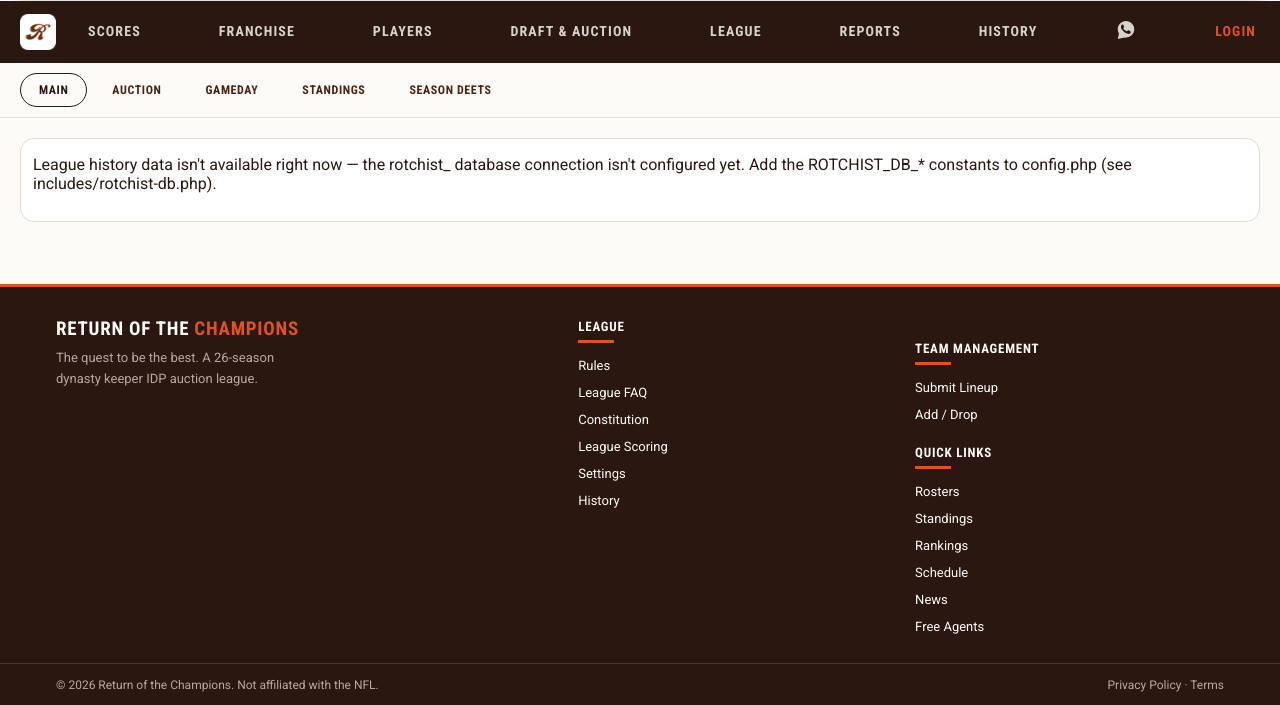
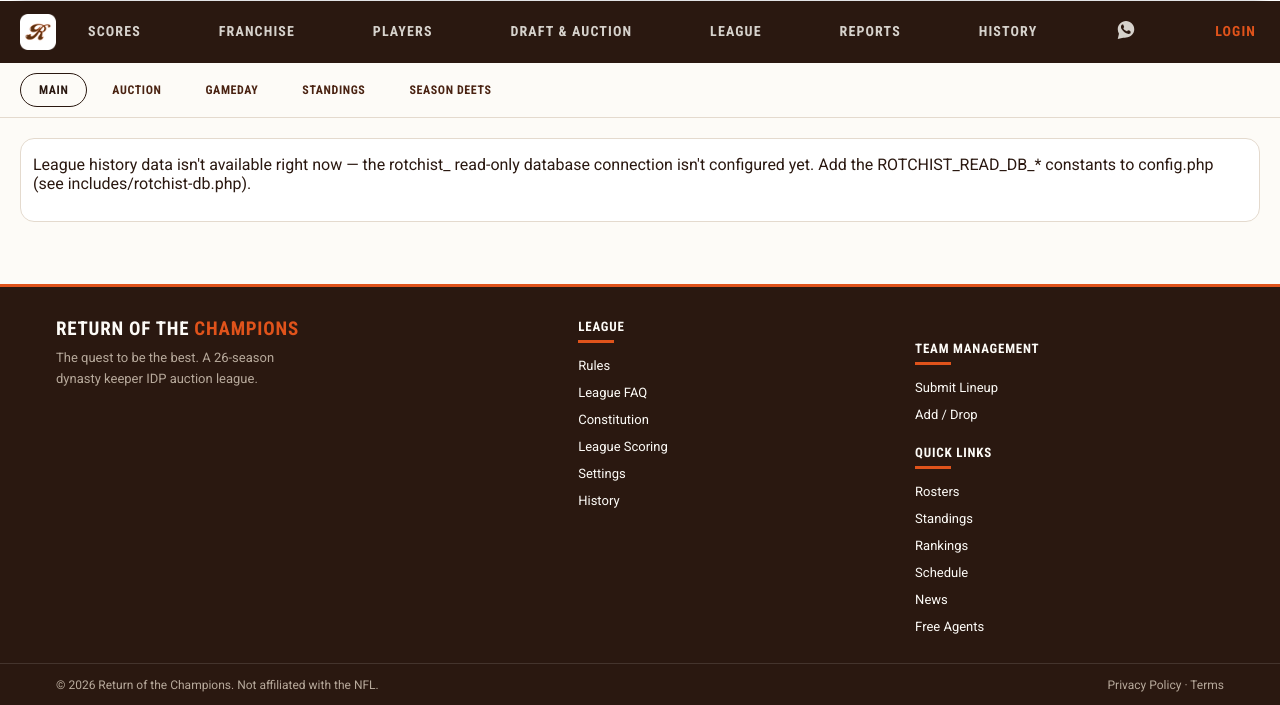
Before and after one commit to mqcarpenter/rotc26, a PHP site: page /history/index.php in a window 1280 px wide. Shown: the top 705 px of the page. Run offline with PHP 8.4, Linux system fonts and the light colour scheme.

Commit message:
Fix stale ROTCHIST_DB_* wording in history page error message

```diff
--- a/history/index.php
+++ b/history/index.php
@@ -236,7 +236,7 @@ if (!$fetchError) {
 
     <?php if ($fetchError): ?>
       <div class="card">
-        <p>League history data isn't available right now — the rotchist_ database connection isn't configured yet. Add the ROTCHIST_DB_* constants to config.php (see includes/rotchist-db.php).</p>
+        <p>League history data isn't available right now — the rotchist_ read-only database connection isn't configured yet. Add the ROTCHIST_READ_DB_* constants to config.php (see includes/rotchist-db.php).</p>
       </div>
     <?php else: ?>
 
```
